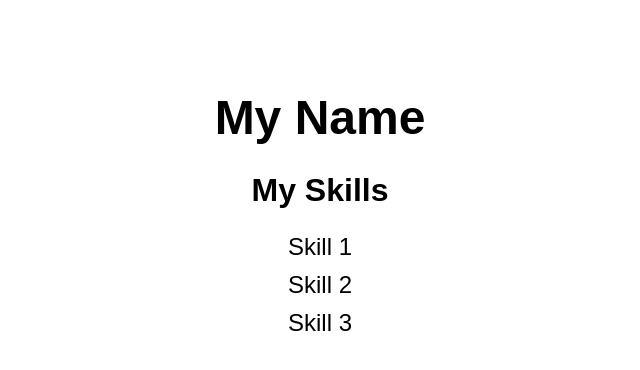
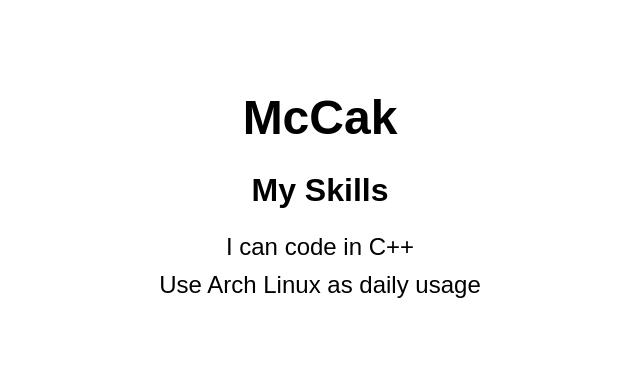
Before and after one commit to CakZemprongzz/CakZemprongzz.github.io, a plain HTML site: page index.html in a window 1280 px wide. Shown: the whole page, without its empty margins (320-960 px from the left). Drawn offline with Linux system fonts and the light colour scheme.

Commit message:
Update index.html

```diff
--- a/index.html
+++ b/index.html
@@ -1,7 +1,7 @@
 <!DOCTYPE html>
 <html>
 <head>
-  <title>My Name - My Skills</title>
+  <title>McCak Skills</title>
   <style>
     /* Add some styling to make the page look good and appealing */
     body {
@@ -28,12 +28,11 @@
   </style>
 </head>
 <body>
-  <h1>My Name</h1>
+  <h1>McCak</h1>
   <h2>My Skills</h2>
   <ul>
-    <li>Skill 1</li>
-    <li>Skill 2</li>
-    <li>Skill 3</li>
+    <li>I can code in C++</li>
+    <li>Use Arch Linux as daily usage</li>
   </ul>
 </body>
 </html>
```
